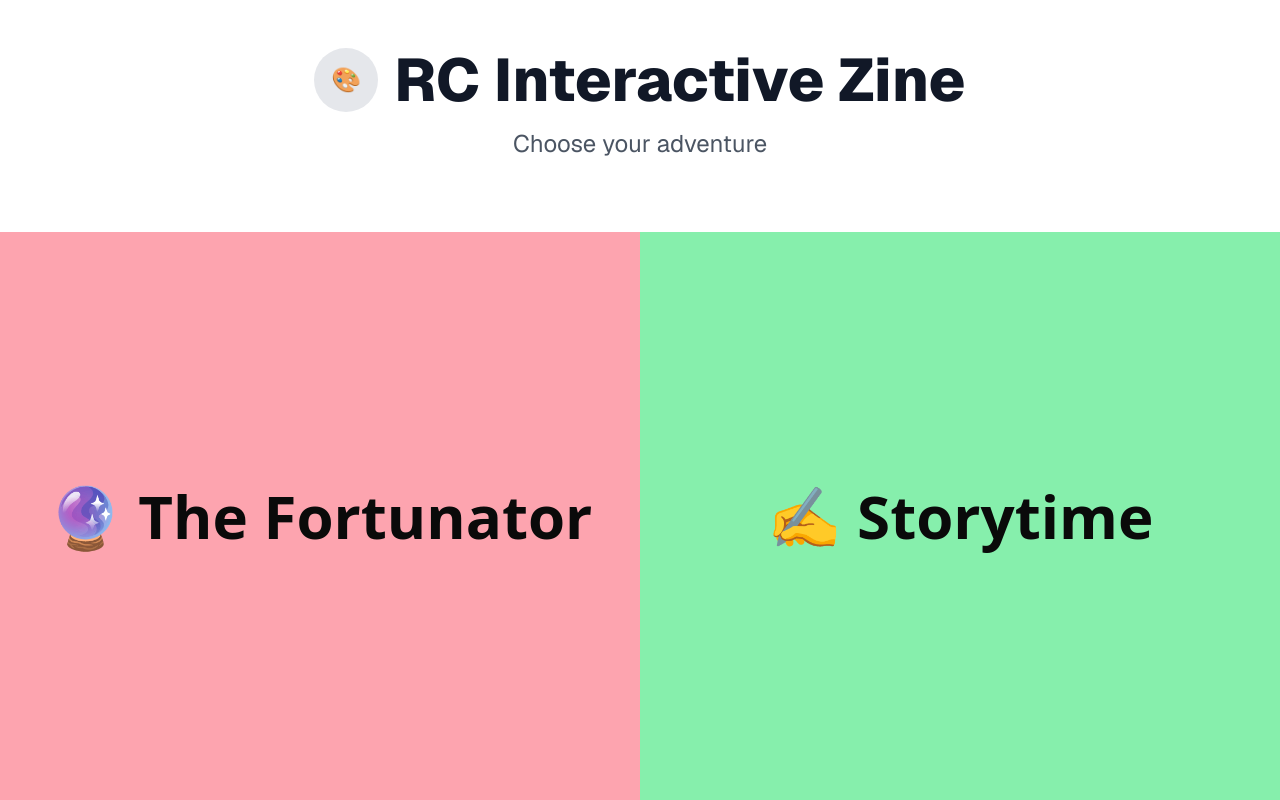
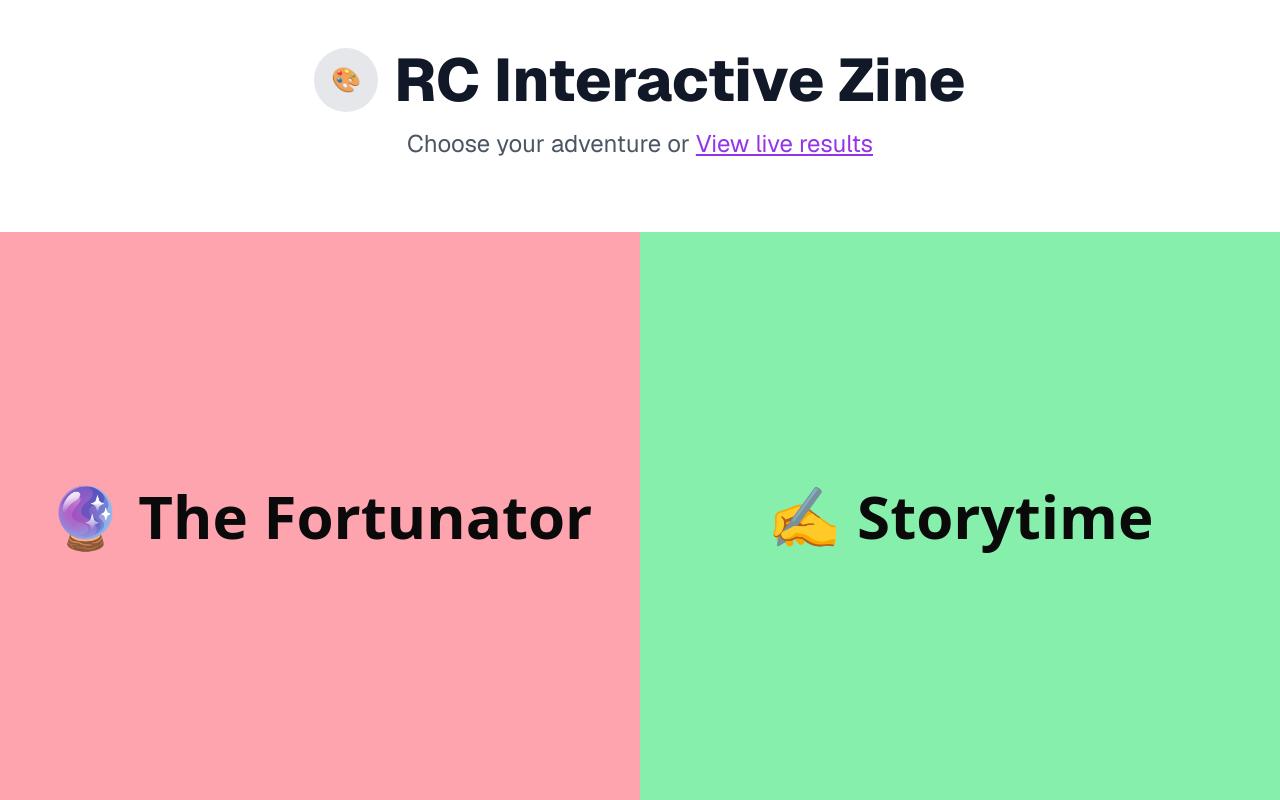
Before and after one commit to mashnoon33/rc-zine-interactive, a Next.js app: page / in a window 1280 px wide. Built offline with nearby package versions, Linux system fonts and the light colour scheme.

Commit message:
link to dashboard

```diff
--- a/app/page.tsx
+++ b/app/page.tsx
@@ -16,7 +16,10 @@ export default function LandingPage() {
                         </h1>
                     </Link>
                     <p className="text-xl md:text-2xl text-gray-600 mb-6">
-                        Choose your adventure
+                        Choose your adventure or{' '}
+                        <Link href="/dashboard" className="text-purple-600 hover:text-purple-700 underline">
+                            View live results
+                        </Link>
                     </p>
                 </div>
             </div>
--- a/app/test/page.tsx
+++ /dev/null
@@ -1,34 +0,0 @@
-"use client";
-
-import { useEffect, useMemo, useState } from "react";
-
-export default function TestPage() {
-    const [inputValue, setInputValue] = useState("");
-
-    const handleInputChange = (event: React.ChangeEvent<HTMLInputElement>) => {
-        setInputValue(event.target.value);
-    };
-
-    const memoTest = inputValue + "test";
-
-    useEffect(() => {
-        console.log("thius will run only once");
-    }, []);
-
-    useEffect(() => {
-        console.log("this will run when inputValue changes");
-    }, [inputValue]);
-
-    return (
-        <div>
-            <p>{inputValue}</p>
-            <input
-                type="text"
-                value={inputValue}
-                onChange={handleInputChange}
-                placeholder="Enter text"
-            />
-            <p>Current input: {inputValue}</p>
-        </div>
-    );
-}
```
